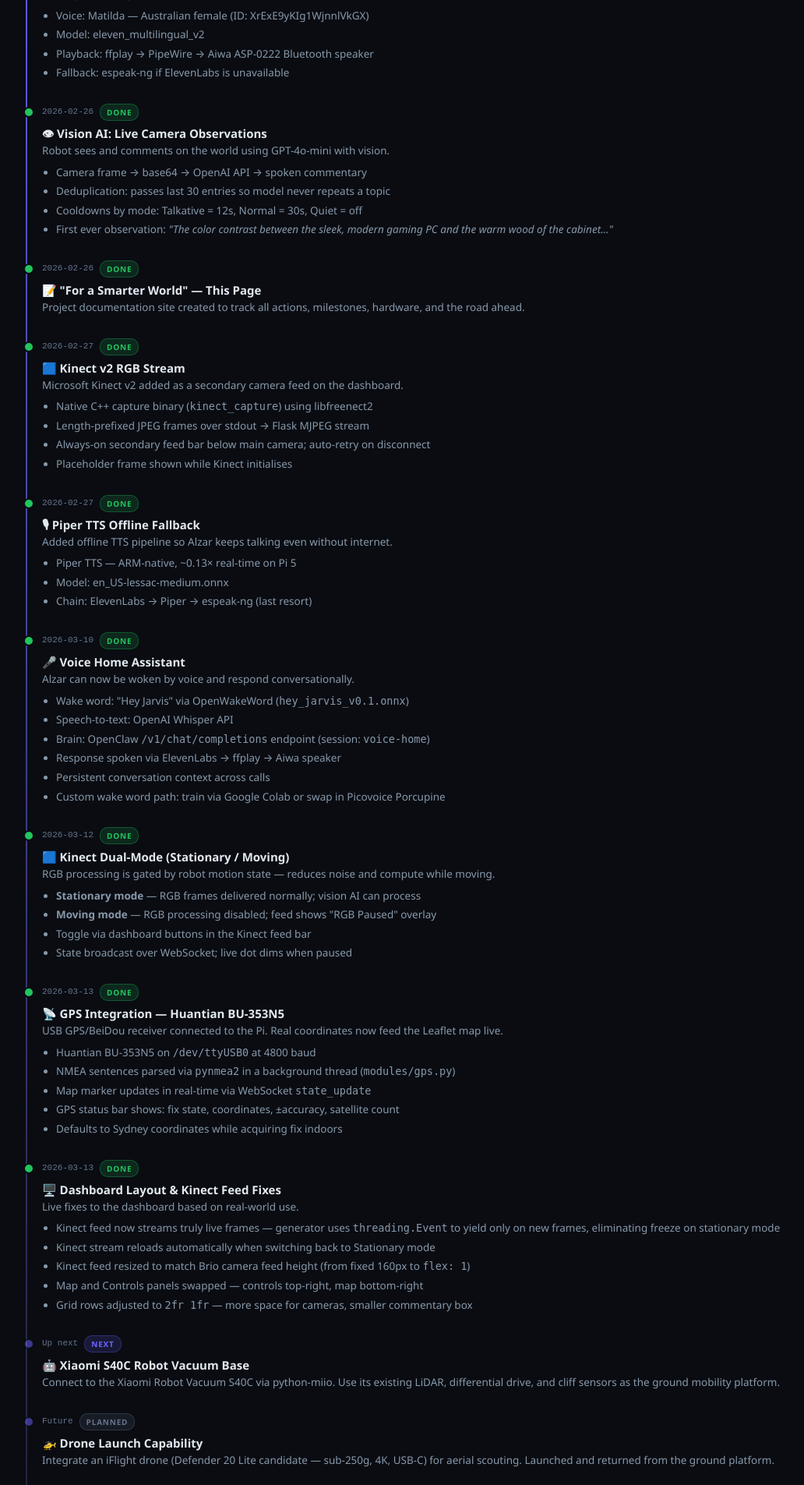
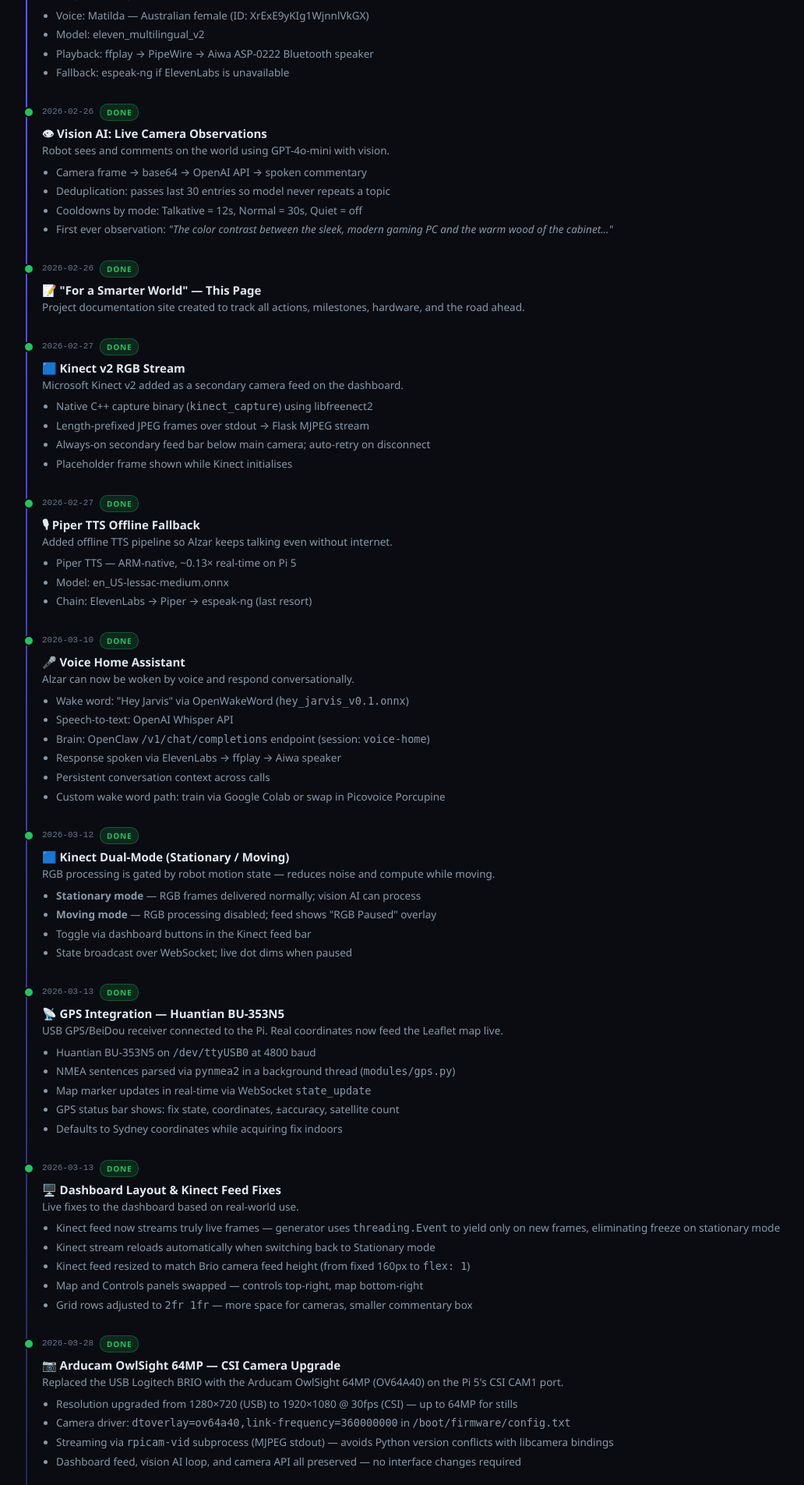
Before and after one commit to Alzar333/travel-companion-robot, a Flask app: page /docs in a window 1280 px wide. Shown: the part 1135-3040 px from the top of the page at 78% size, without its empty margins (108-1140 px from the left). Run offline with Flask 3, Linux system fonts and the light colour scheme.

Commit message:
docs: update docs page for Arducam OwlSight 64MP upgrade
- Add 2026-03-28 timeline entry for CSI camera swap
- Update hardware card: BRIO → OwlSight 64MP (OV64A40), CSI CAM1
- Update stack pills: OpenCV → rpicam-vid + libcamera
- Note BRIO in original entry as predecessor

```diff
--- a/robot-companion/templates/docs.html
+++ b/robot-companion/templates/docs.html
@@ -510,7 +510,7 @@
           Built and deployed on port 5000 using Flask + Flask-SocketIO.
           <ul>
             <li>Dark mission-control aesthetic</li>
-            <li>Live MJPEG camera feed (Logitech BRIO, 1280×720)</li>
+            <li>Live MJPEG camera feed (Logitech BRIO, 1280×720) — later upgraded to Arducam OwlSight 64MP</li>
             <li>Interactive map via Leaflet.js</li>
             <li>Real-time commentary log via WebSocket</li>
             <li>Talk mode toggle: Quiet / Normal / Talkative</li>
@@ -677,6 +677,24 @@
       </div>
 
       <div class="tl-item">
+        <div class="tl-dot done"></div>
+        <div class="tl-meta">
+          <span class="tl-date">2026-03-28</span>
+          <span class="badge badge-done">Done</span>
+        </div>
+        <div class="tl-title">📷 Arducam OwlSight 64MP — CSI Camera Upgrade</div>
+        <div class="tl-body">
+          Replaced the USB Logitech BRIO with the Arducam OwlSight 64MP (OV64A40) on the Pi 5's CSI CAM1 port.
+          <ul>
+            <li>Resolution upgraded from 1280×720 (USB) to 1920×1080 @ 30fps (CSI) — up to 64MP for stills</li>
+            <li>Camera driver: <code>dtoverlay=ov64a40,link-frequency=360000000</code> in <code>/boot/firmware/config.txt</code></li>
+            <li>Streaming via <code>rpicam-vid</code> subprocess (MJPEG stdout) — avoids Python version conflicts with libcamera bindings</li>
+            <li>Dashboard feed, vision AI loop, and camera API all preserved — no interface changes required</li>
+          </ul>
+        </div>
+      </div>
+
+      <div class="tl-item">
         <div class="tl-dot next"></div>
         <div class="tl-meta">
           <span class="tl-date">Up next</span>
@@ -727,8 +745,8 @@
       <div class="hw-item">
         <div class="hw-icon">📷</div>
         <div>
-          <div class="hw-name">Logitech BRIO Ultra HD</div>
-          <div class="hw-detail">/dev/video0 · 1280×720 @ 30fps (MJPEG) · 4K capable</div>
+          <div class="hw-name">Arducam OwlSight 64MP (OV64A40)</div>
+          <div class="hw-detail">CSI CAM1 · 1920×1080 @ 30fps · up to 9248×6944 (64MP) · autofocus</div>
         </div>
       </div>
 
@@ -785,7 +803,8 @@
             <span class="stack-pill live">Flask</span>
             <span class="stack-pill live">Flask-SocketIO</span>
             <span class="stack-pill live">Python 3</span>
-            <span class="stack-pill live">OpenCV</span>
+            <span class="stack-pill live">rpicam-vid</span>
+            <span class="stack-pill live">libcamera</span>
           </div>
         </div>
       </div>
```
